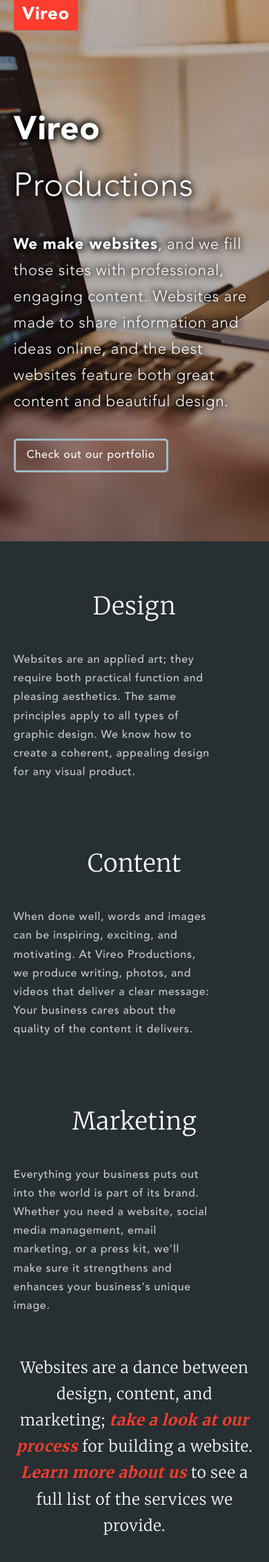
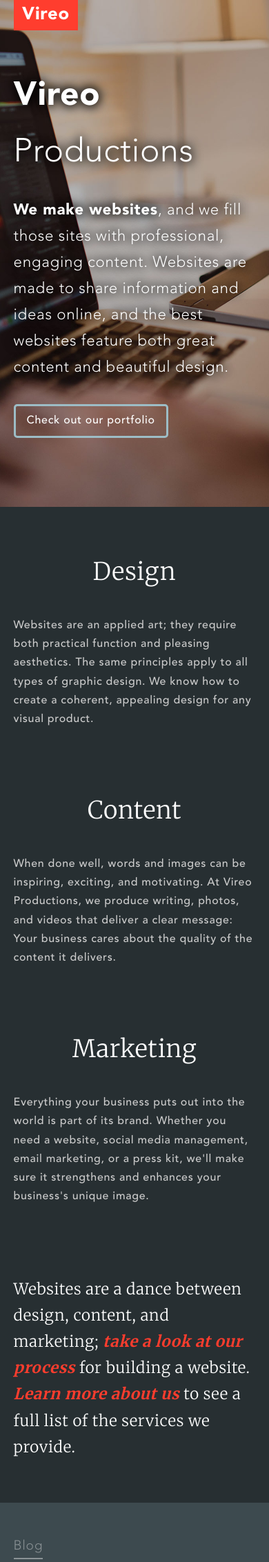
Before and after one commit to 7Mears/vireo, a WordPress theme: the page made by themes/vireo/front-page.php in a window 390 px wide. Shown: the top 2265 px of the page at 69% size. Run offline with PHP 8.4 and a stand-in for WordPress, Linux system fonts and the light colour scheme; the site name, menu and one post (Sample post) are stand-ins, and other content is empty; some libraries are stand-ins or nearby versions.

Commit message:
changed text-shadow and front-page responsiveness

```diff
--- a/themes/vireo/sass/theme/_frontpage.scss
+++ b/themes/vireo/sass/theme/_frontpage.scss
@@ -23,7 +23,7 @@
   background-color: $color__background-dark;
   background: url('./images/hero.jpg') no-repeat center center;
   background-size: cover;
-  padding: 150px 0 100px 0;
+  padding: 100px 0 100px 0;
   position: relative;
   height: 100vh;
 
@@ -35,7 +35,7 @@
 .hero-title,
 .hero-info {
   color: $color__text-alt;
-  text-shadow: 3px 3px 10px #000, -3px -3px 10px #000;
+  text-shadow: 2px 2px 15px #000, -2px -2px 15px #000;
 }
 
 .hero-title {
@@ -70,6 +70,7 @@
   color: $color__text-alt;
   padding: $padding-main 0;
 
+  // bottom section with links
   h4 {
     color: $color__text-alt;
     @include font-size(1.4);
@@ -80,8 +81,14 @@
       text-decoration: none;
       font-weight: 700;
     }
+
+    @include bp-medium {
+      text-align: left;
+      padding-top: $padding-main;
+    }
   }
 
+  // 3 section titles
   h3 {
     color: $color__text-alt;
     margin-top: 0;
@@ -112,12 +119,18 @@
   p {
     color: $color__text-alt-dark;
     padding-right: ($padding-main * 2);
+
+    @include bp-large {
+      padding: 0;
+    }
   }
 
   .bar {
     border-right: $border-size dotted rgba(0,0,0,0.2);
 
-    @include bp-medium { border: 0; }
+    @include bp-large {
+      border: 0;
+    }
   }
 
   @include bp-medium {
--- a/themes/vireo/sass/theme/_portfolio.scss
+++ b/themes/vireo/sass/theme/_portfolio.scss
@@ -55,7 +55,7 @@
   h1 {
     color: $color__text-alt;
     padding: 0;
-    text-shadow: 3px 3px 10px #000, -3px -3px 10px #000;
+    text-shadow: 2px 2px 15px #000, -2px -2px 15px #000;
   }
 
   button {
--- a/themes/vireo/sass/theme/_single.scss
+++ b/themes/vireo/sass/theme/_single.scss
@@ -1,6 +1,6 @@
 .entry-header {
   padding: 250px $padding-main 200px $padding-main;
-  text-shadow: 3px 3px 10px #000, -3px -3px 10px #000;
+  text-shadow: 2px 2px 15px #000, -2px -2px 15px #000;
 
 }
 
--- a/themes/vireo/style.css
+++ b/themes/vireo/style.css
@@ -991,7 +991,7 @@ object {
   background-color: #272F32;
   background: url("./images/hero.jpg") no-repeat center center;
   background-size: cover;
-  padding: 150px 0 100px 0;
+  padding: 100px 0 100px 0;
   position: relative;
   height: 100vh;
 }
@@ -1004,7 +1004,7 @@ object {
 .hero-title,
 .hero-info {
   color: #FFFFFF;
-  text-shadow: 3px 3px 10px #000, -3px -3px 10px #000;
+  text-shadow: 2px 2px 15px #000, -2px -2px 15px #000;
 }
 
 .hero-title {
@@ -1049,6 +1049,12 @@ object {
   text-decoration: none;
   font-weight: 700;
 }
+@media only screen and (max-width: 55em) {
+  .home-services h4 {
+    text-align: left;
+    padding-top: 2em;
+  }
+}
 .home-services h3 {
   color: #FFFFFF;
   margin-top: 0;
@@ -1077,10 +1083,15 @@ object {
   color: #cccccc;
   padding-right: 4em;
 }
+@media only screen and (max-width: 75em) {
+  .home-services-section p {
+    padding: 0;
+  }
+}
 .home-services-section .bar {
   border-right: 3px dotted rgba(0, 0, 0, 0.2);
 }
-@media only screen and (max-width: 55em) {
+@media only screen and (max-width: 75em) {
   .home-services-section .bar {
     border: 0;
   }
@@ -1186,7 +1197,7 @@ object {
 
 .entry-header {
   padding: 250px 2em 200px 2em;
-  text-shadow: 3px 3px 10px #000, -3px -3px 10px #000;
+  text-shadow: 2px 2px 15px #000, -2px -2px 15px #000;
 }
 
 .entry-meta {
@@ -1623,7 +1634,7 @@ object {
 .portfolio-post-header h1 {
   color: #FFFFFF;
   padding: 0;
-  text-shadow: 3px 3px 10px #000, -3px -3px 10px #000;
+  text-shadow: 2px 2px 15px #000, -2px -2px 15px #000;
 }
 .portfolio-post-header button {
   margin-bottom: 50px;
```
